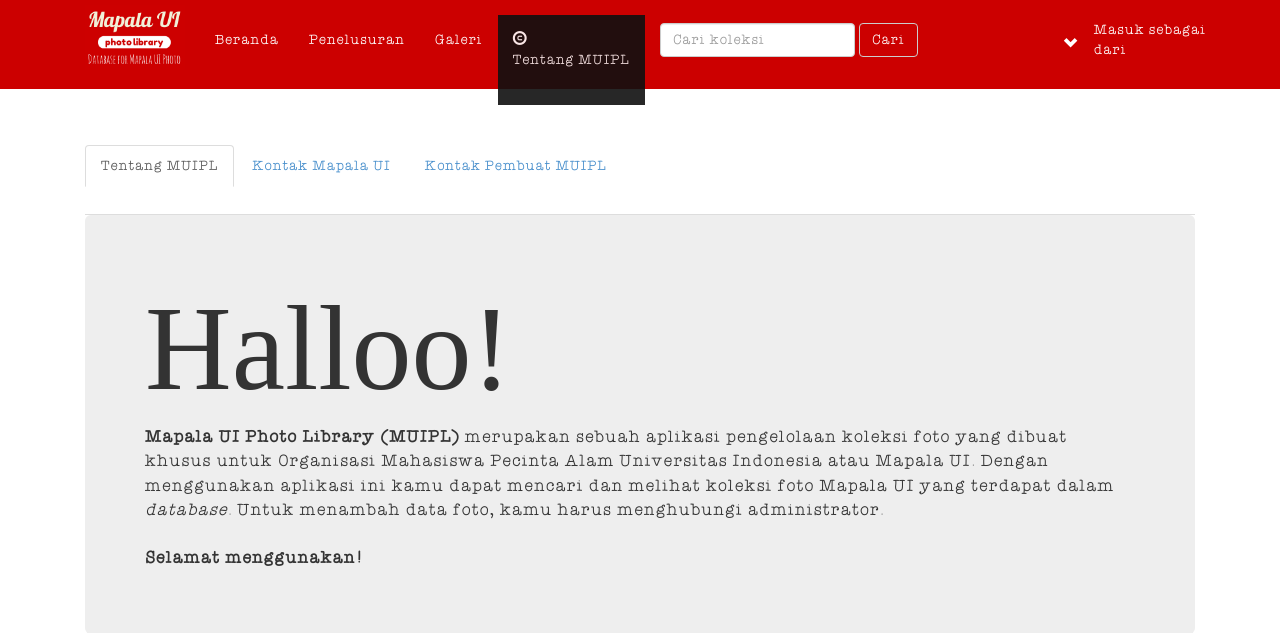
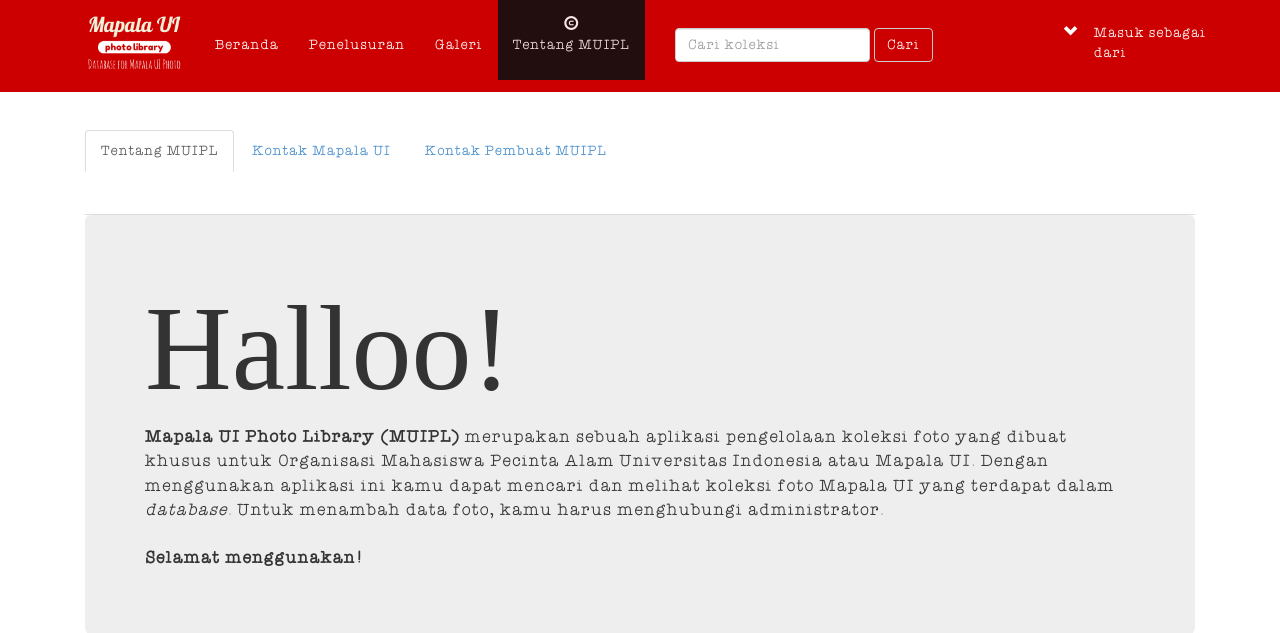
Before and after one commit to Libello/MapalaUI_PhotoLibrary, a CodeIgniter app: the page made by application/views/main_others.php in a window 1280 px wide. Shown: the top 633 px of the page. Run offline with CodeIgniter, Linux system fonts and the light colour scheme; data that the repository does not hold is empty.

Commit message:
Ga tau deh, cuma tampilan aja

```diff
--- a/application/views/main_others.php
+++ b/application/views/main_others.php
@@ -38,15 +38,15 @@
               <span class="icon-bar"></span>
               <span class="icon-bar"></span>
             </button>
-            <a class="navbar-brand" href="<?php echo site_url('/home');?>"><img src="../assets/ico/home.png" width="100px"></a>
+            <a class="navbar-brand" href="<?php echo site_url('/home');?>"><img src="<?php echo base_url('assets/ico').'/home.png';?>" width="100px"></a>
           </div>
           <div class="collapse navbar-collapse">
             <ul class="nav navbar-nav">
-              <li><a id="nav_name" href="<?php echo site_url('/home');?>">Beranda</a></li>
-              <li><a id="nav_name" href="<?php echo site_url('/search');?>">Penelusuran</a></li>
-              <li><a id="nav_name" href="<?php echo site_url('/gallery');?>">Galeri</a></li>
+              <li><a id="nav_name" href="<?php echo site_url('/home');?>"><br>Beranda<br></a></li>
+              <li><a id="nav_name" href="<?php echo site_url('/search');?>"><br>Penelusuran<br></a></li>
+              <li><a id="nav_name" href="<?php echo site_url('/gallery');?>"><br>Galeri<br></a></li>
               <li class="active"><a id="nav_name" href="<?php echo site_url('/others');?>"><span class="glyphicon glyphicon-copyright-mark"></span><br>Tentang MUIPL</a></li>
-              <form class="navbar-form navbar-left" role="search">
+              <form class="navbar-form navbar-left" role="search" id="simple_search">
                 <div class="form-group">
                   <input type="text" class="form-control" placeholder="Cari koleksi">
                 </div>
@@ -55,7 +55,7 @@
             </ul>
           </div><!--/.nav-collapse -->
         </div>
-        <div class="col-lg-2">
+        <div class="col-lg-2" id="loggedin_as">
           <div class="col-lg-3">
             <div class="collapse navbar-collapse">
               <ul class="nav navbar-nav">
--- a/assets/css/main.css
+++ b/assets/css/main.css
@@ -66,36 +66,39 @@ textarea {
 	border-color: #cc0000;
 }
 
-.navbar-brand {
-	padding-top: 5px;
-}
-
 .nav {
 	height: 85px;
-	padding-top: 15px;
 	font-family: 'ATypewriterForMe';
 	color: white;
 }
 
+.navbar-brand {
+	padding-top: 10px;
+}
+
 #nav_name {
 	color: white;
+	text-align: center;
 }
 
 .active #nav_name {
 	background-color: #101010;
-	height: 90px;
 	color: white;
 	opacity: 0.9;
+	height: 80px;
 }
 
 .active #nav_name:hover{
-	background-color: #101010;
-	height: 90px;
 	color: white;
 }
 
-#nav_name:hover {
-	color: #101010;
+#simple_search {
+	padding-top: 20px;
+	padding-left: 30px;
+}
+
+#loggedin_as {
+	padding-top: 3px;
 }
 
 .col-lg-2 {
```
Also changed, not shown: application/views/main_categories.php (+6 -6 lines), application/views/main_gallery.php (+6 -6 lines), application/views/main_home.php (+5 -5 lines), application/views/main_photo_detail.php (+7 -7 lines), application/views/main_search.php (+6 -6 lines).
